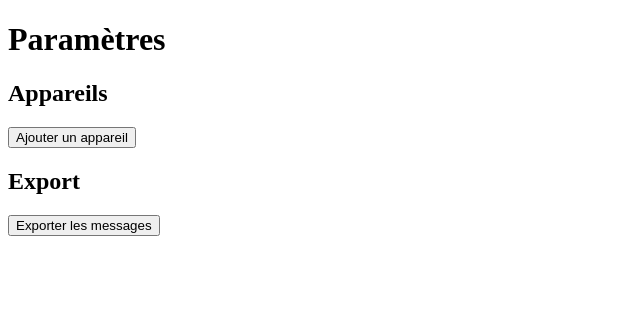
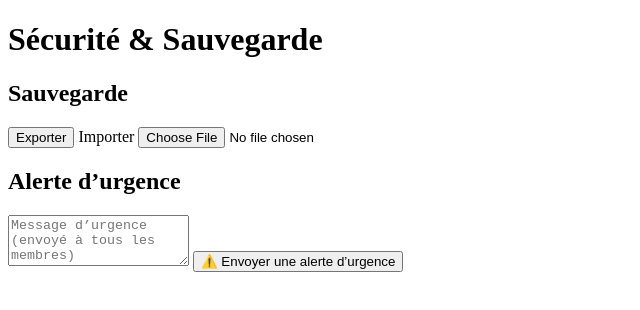
Before and after one commit to MX10-AC2N/Nook, a SvelteKit app in the folder frontend/: page /settings in a window 1280 px wide. Shown: the top 310 px of the page, without its empty margins (0-640 px from the left). Built offline with nearby package versions, Linux system fonts and the light colour scheme.

Commit message:
Update +page.svelte

```diff
--- a/frontend/src/routes/settings/+page.svelte
+++ b/frontend/src/routes/settings/+page.svelte
@@ -1,44 +1,58 @@
 <script>
-  import { onMount } from 'svelte';
-  import { generateDeviceLink, registerDevice } from '$lib/device';
-  import { saveMessages, loadMessages } from '$lib/storage';
+  import { exportBackup, importBackup } from '$lib/backup';
+  import { sendEmergencyAlert } from '$lib/emergency';
 
-  let deviceLink = '';
-  let exportData = '';
+  let backupFile;
+  let emergencyMessage = '';
 
-  const createDeviceLink = () => {
-    deviceLink = generateDeviceLink();
+  const handleExport = async () => {
+    const privateKey = localStorage.getItem('nook-keys')?.privateKey;
+    if (privateKey) {
+      // Charger les messages depuis IndexedDB
+      const messages = []; // à récupérer via storage.ts
+      exportBackup(messages, privateKey);
+    }
   };
 
-  const exportMessages = async () => {
-    // À implémenter avec la clé privée
-    exportData = 'JSON chiffré exporté (à copier)';
+  const handleImport = async (e) => {
+    backupFile = e.target.files[0];
+    const privateKey = localStorage.getItem('nook-keys')?.privateKey;
+    if (privateKey && backupFile) {
+      const messages = await importBackup(backupFile, privateKey);
+      console.log('Messages restaurés:', messages);
+    }
+  };
+
+  const triggerEmergency = async () => {
+    if (emergencyMessage) {
+      await sendEmergencyAlert(emergencyMessage);
+      emergencyMessage = '';
+    }
   };
 </script>
 
 <div class="p-4">
-  <h1 class="text-2xl font-bold mb-4">Paramètres</h1>
+  <h1 class="text-2xl font-bold mb-4">Sécurité & Sauvegarde</h1>
 
   <div class="mb-6">
-    <h2 class="text-xl font-semibold mb-2">Appareils</h2>
-    <button onclick={createDeviceLink} class="bg-blue-500 text-white p-2 rounded">
-      Ajouter un appareil
-    </button>
-    {#if deviceLink}
-      <div class="mt-2 p-2 bg-gray-100 rounded">
-        <p>Lien d’appareil :</p>
-        <input type="text" value={deviceLink} class="w-full mt-1 p-1" readonly />
-      </div>
-    {/if}
+    <h2 class="text-xl font-semibold mb-2">Sauvegarde</h2>
+    <button on:click={handleExport} class="bg-green-500 text-white p-2 rounded mr-2">Exporter</button>
+    <label class="bg-blue-500 text-white p-2 rounded cursor-pointer">
+      Importer
+      <input type="file" accept=".bin" on:change={handleImport} class="hidden" />
+    </label>
   </div>
 
   <div>
-    <h2 class="text-xl font-semibold mb-2">Export</h2>
-    <button onclick={exportMessages} class="bg-green-500 text-white p-2 rounded">
-      Exporter les messages
+    <h2 class="text-xl font-semibold mb-2">Alerte d’urgence</h2>
+    <textarea
+      bind:value={emergencyMessage}
+      placeholder="Message d’urgence (envoyé à tous les membres)"
+      class="w-full p-2 border rounded mb-2"
+      rows="3"
+    ></textarea>
+    <button on:click={triggerEmergency} class="bg-red-500 text-white p-2 rounded">
+      ⚠️ Envoyer une alerte d’urgence
     </button>
-    {#if exportData}
-      <textarea class="w-full mt-2 p-2 border rounded" rows="4" readonly>{exportData}</textarea>
-    {/if}
   </div>
 </div>
```
